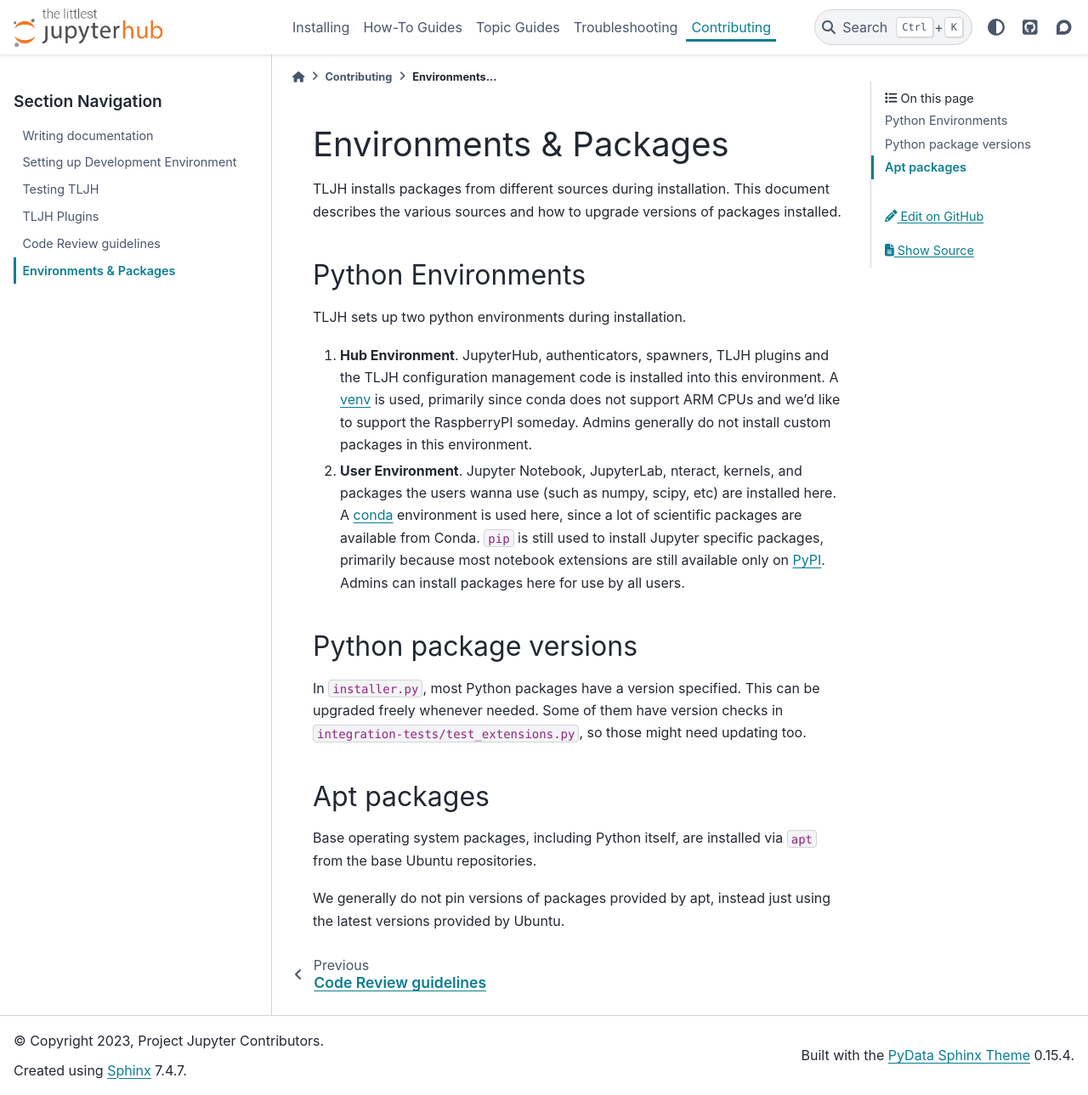
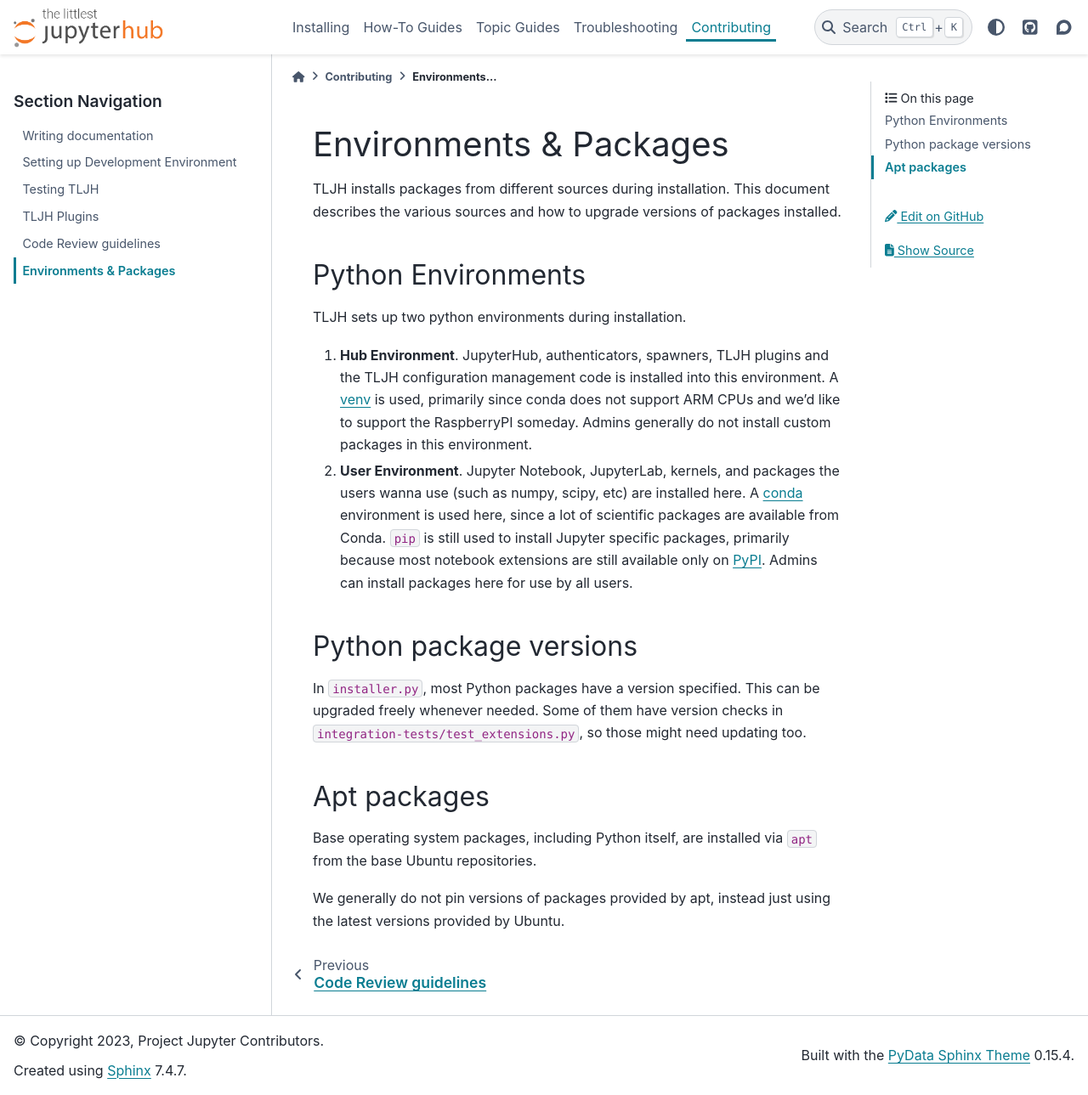
Before and after one commit to jupyterhub/the-littlest-jupyterhub, a Sphinx documentation site: the page built from docs/contributing/packages.md, in a window 1280 px wide and 1289 px high. Shown: the whole window at 85% size. Built offline with Sphinx 7.4.7 and the PyData theme 0.15.4, drawn with Linux system fonts in a browser that asks for light colours; pages that are not in the unit, such as notebooks, are missing from menus.

Commit message:
breaking, maint: remove deprecated use of nteract-on-jupyter

```diff
--- a/docs/contributing/packages.md
+++ b/docs/contributing/packages.md
@@ -16,7 +16,7 @@
    primarily since conda does not support ARM CPUs and we'd like to support the
    RaspberryPI someday. Admins generally do not install custom packages
    in this environment.
-2. **User Environment**. Jupyter Notebook, JupyterLab, nteract, kernels,
+2. **User Environment**. Jupyter Notebook, JupyterLab, kernels,
    and packages the users wanna use (such as numpy, scipy, etc) are installed
    here. A [conda](https://conda.io) environment is used here, since
    a lot of scientific packages are available from Conda. `pip` is still
```
Also changed, not shown: docs/contributing/docs.md (+1 -1 lines), docs/topic/tljh-config.md (+2 -2 lines), 4 other files.
